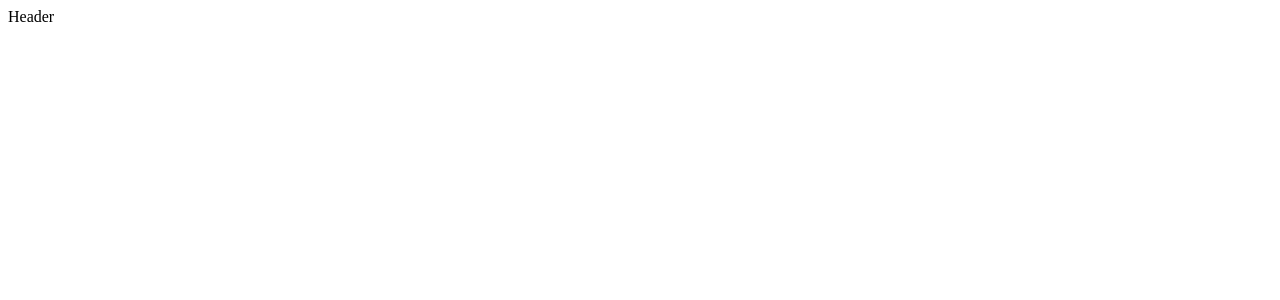
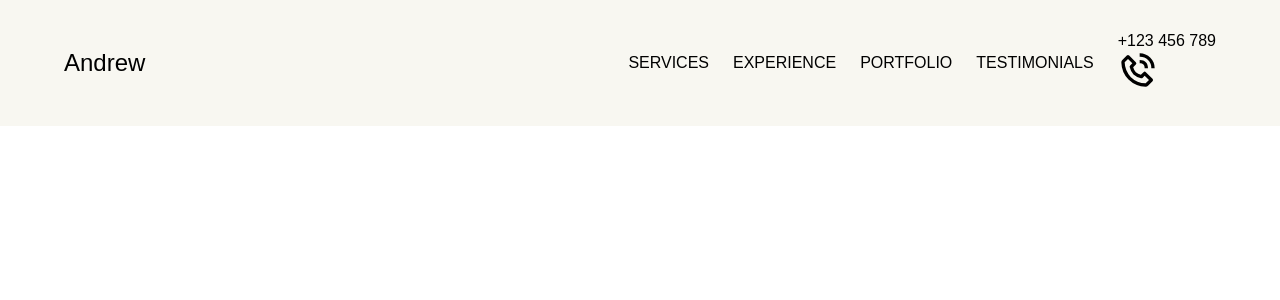
Before and after one commit to andrew1miraflor/react-portfolio-2023, a React (Vite) app: page / in a window 1280 px wide. Shown: the top 300 px of the page. Built offline with nearby package versions, Linux system fonts and the light colour scheme; a web font is replaced by a local one.

Commit message:
4-7 Video stopped at 33:33 MVP for Header Component

```diff
--- a/index.html
+++ b/index.html
@@ -5,7 +5,7 @@
     <link rel="icon" type="image/svg+xml" href="/vite.svg" />
     <meta name="viewport" content="width=device-width, initial-scale=1.0" />
     <link rel="stylesheet" href="https://stijndv.com/fonts/Eudoxus-Sans.css" />
-    <title>Binjan</title>
+    <title>Andrew</title>
   </head>
   <body>
     <div id="root"></div>
--- a/src/App.jsx
+++ b/src/App.jsx
@@ -1,7 +1,9 @@
 import Header from "./components/Header/Header"
-
+import css from './styles/app.module.scss'
 const App = () => {
-  return <Header/>
+  return <div className={`bg-primary ${css.container}`}>
+      <Header/>
+  </div>
 };
 
 export default App;
--- a/src/components/Header/Header.jsx
+++ b/src/components/Header/Header.jsx
@@ -1,8 +1,30 @@
 import React from 'react'
 import css from './Header.module.scss'
+import {BiPhoneCall} from 'react-icons/bi'
+
 const Header = () => {
     return (
-        <div>Header</div>
+        <div className={`paddings ${css.wrapper}`}>
+
+            <div className={`flexCenter ${css.container}`}>
+                <div className={css.name}>
+                    Andrew
+                </div>
+
+                <ul className={`flexCenter ${css.menu}`}>
+                    <li><a href="">Services</a></li>
+                    <li><a href="">Experience</a></li>
+                    <li><a href="">Portfolio</a></li>
+                    <li><a href="">Testimonials</a></li>
+                    <li>
+                    <p>+123 456 789</p>
+                    <BiPhoneCall size={"40px"}/>
+
+                    </li>
+                </ul>
+
+            </div>
+        </div>
     )
 }
 export default Header
--- a/src/components/Header/Header.module.scss
+++ b/src/components/Header/Header.module.scss
@@ -0,0 +1,42 @@
+@import '../../styles/contants.scss';
+
+.wrapper{
+
+    position: relative;
+    z-index: 99;
+    opacity: 1;
+    transform: none;
+    position: sticky;
+    top: 0;
+    transition: all 300ms ease;
+
+    .container{
+        position: relative;
+        justify-content: space-between;
+        font-weight: 500;
+
+        .name{
+            font-size: 1.5rem;
+            font-weight: 500;
+        }
+
+        .menu{
+            text-transform: uppercase;
+            font-size: 1rem;
+            list-style: none;
+            gap: 1.5rem;
+            cursor: pointer;
+
+            li{
+                a {
+                    color: inherit;
+                    text-decoration: none;
+                }
+
+                &:hover{
+                    color: $secondary
+                }
+            }
+        }
+    }
+}
--- a/src/main.jsx
+++ b/src/main.jsx
@@ -1,6 +1,8 @@
 import React from 'react'
 import ReactDOM from 'react-dom/client'
 import App from './App'
+import './styles/index.css'
+import './styles/global.scss'
 
 ReactDOM.createRoot(document.getElementById('root')).render(
   <React.StrictMode>
--- /dev/null
+++ b/src/styles/app.module.scss
@@ -0,0 +1,3 @@
+.container{
+
+}
--- a/src/styles/index.css
+++ b/src/styles/index.css
@@ -3,4 +3,5 @@
     padding: 0;
     box-sizing: border-box;
     scroll-behavior: smooth;
+    font-family: "Exodus Sans", sans-serif;
   }
```
